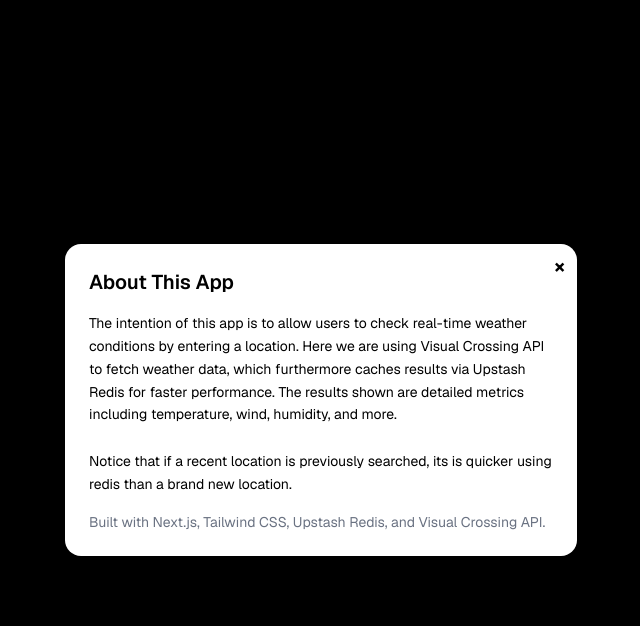
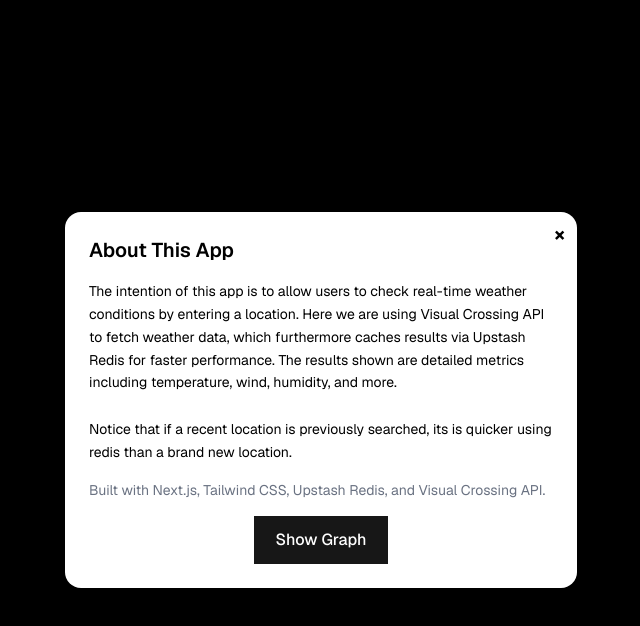
Before and after one commit to Hitchhiker007/Axoweather-Web-App, a Next.js app in the folder weather-api/front-end/: page / in a window 1280 px wide. Both pictures are taken after a click on the button "Read". Shown: the top 626 px of the page, without its empty margins (319-959 px from the left). Built offline with nearby package versions, Linux system fonts and the light colour scheme.

Commit message:
added graph to app explanation

```diff
--- a/weather-api/front-end/app/fetchWeather.tsx
+++ b/weather-api/front-end/app/fetchWeather.tsx
@@ -93,7 +93,8 @@ return (
         <button className="border border-solid border-transparent transition-colors flex items-center
         justify-center bg-foreground text-background gap-2 hover:bg-[#383838]
         dark:hover:bg-[#ccc] font-medium text-sm sm:text-base h-10 sm:h-12 px-4 sm:px-5 sm:w-auto max-w-50"
-        type="submit" onClick={handleMoreInfoClickReset}> <Image
+        type="submit" onClick={handleMoreInfoClickReset}>
+        <Image
                       src="/search.png"
                       alt="Search icon"
                       width={20}
--- a/weather-api/front-end/app/page.tsx
+++ b/weather-api/front-end/app/page.tsx
@@ -9,6 +9,7 @@ import TimeDisplay from "./TimeDisplay";
 export default function Home() {
 
   const [isModalOpen, setIsModalOpen] = useState(false);
+  const [graphShow, setGraphShow] = useState(false);
 
   return (
     <div className="grid grid-rows-[20px_1fr_20px] items-center justify-items-center min-h-screen p-8 pb-20 gap-16 sm:p-20 font-[family-name:var(--font-geist-sans)]">
@@ -84,6 +85,27 @@ export default function Home() {
             <div className="mt-4 text-sm text-gray-500 dark:text-gray-400">
               Built with Next.js, Tailwind CSS, Upstash Redis, and Visual Crossing API.
             </div>
+            {graphShow && (
+              <div className="mt-6 flex justify-center">
+                <Image
+                  src="/weatherAppArchitecture.jpeg"
+                  alt="Weather App Archetecture Diagram"
+                  width={100}
+                  height={100}
+                />
+              </div>
+            )}
+            <div className="mt-4 flex justify-center">
+              <button
+                onClick={() => setGraphShow(true)}
+                className="border border-solid border-transparent transition-colors flex items-center
+                  justify-center bg-foreground text-background gap-2 hover:bg-[#383838]
+                  dark:hover:bg-[#ccc] font-medium text-sm sm:text-base h-10 sm:h-12 px-4 sm:px-5 sm:w-auto"
+                type="button"
+              >
+                Show Graph
+              </button>
+                              </div>
                             </div>
                           </div>
                           )}
--- a/weather-api/front-end/next.config.ts
+++ b/weather-api/front-end/next.config.ts
@@ -3,6 +3,10 @@ import type { NextConfig } from "next";
 const nextConfig: NextConfig = {
   /* config options here */
   output: 'export',
+  // stops Next.js image optimization + static export conflict
+  images: {
+    unoptimized: true,
+  },
 };
 
 export default nextConfig;
```
Also changed, not shown: weather-api/front-end/public/weatherAppArchitecture.jpeg (added). Lines whose indentation alone changed are shown as unchanged.
